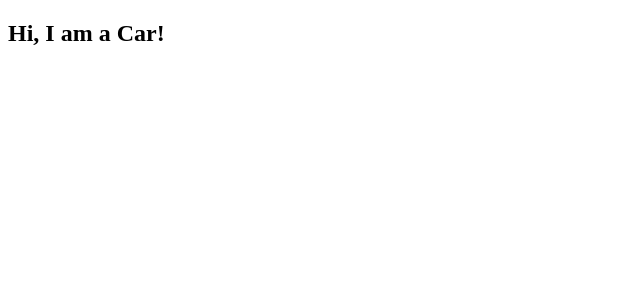
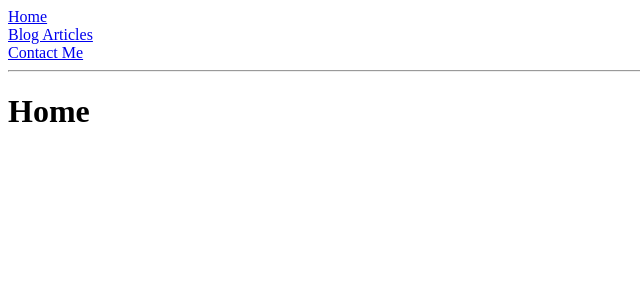
Before and after one commit to abdussametkaci/React_Tutorial, a JavaScript app in the folder my-react-app/: page / in a window 1280 px wide. Shown: the top 300 px of the page, without its empty margins (0-640 px from the left). Built offline with nearby package versions, Linux system fonts and the light colour scheme.

Commit message:
react router

```diff
--- a/my-react-app/src/index.js
+++ b/my-react-app/src/index.js
@@ -1,8 +1,37 @@
-import React from 'react';
 import ReactDOM from 'react-dom';
-import Car from './Car';
+import { BrowserRouter as Router, Switch, Route, Link } from 'react-router-dom';
+import Home from './pages/Home';
+import Blogs from './pages/Blogs';
+import Contact from './pages/Contact';
 
-// const myfirstelement = <h1>Hello React!</h1>;
+export default function App() {
+  return (
+    <Router>
+      <div>
+        <Link to="/">Home</Link>
+      </div>
+      <div>
+        <Link to="/blogs">Blog Articles</Link>
+      </div>
+      <div>
+        <Link to="/contact">Contact Me</Link>
+      </div>
 
-// ReactDOM.render(myfirstelement, document.getElementById("root"));
-ReactDOM.render(<Car />, document.getElementById('root'));
+      <hr />
+
+      <Switch>
+        <Route exact path="/">
+          <Home />
+        </Route>
+        <Route path="/blogs">
+          <Blogs />
+        </Route>
+        <Route path="/contact">
+          <Contact />
+        </Route>
+      </Switch>
+    </Router>
+  );
+}
+
+ReactDOM.render(<App />, document.getElementById('root'));
--- /dev/null
+++ b/my-react-app/src/pages/Blogs.js
@@ -0,0 +1,5 @@
+const Blogs = () => {
+  return <h1>Blog Articles</h1>;
+};
+
+export default Blogs;
--- /dev/null
+++ b/my-react-app/src/pages/Contact.js
@@ -0,0 +1,5 @@
+const Contact = () => {
+  return <h1>Contact Me</h1>;
+};
+
+export default Contact;
--- /dev/null
+++ b/my-react-app/src/pages/Home.js
@@ -0,0 +1,5 @@
+const Home = () => {
+  return <h1>Home</h1>;
+};
+
+export default Home;
```
Also changed, not shown: 1 other file (tests, documents, lock files or other folders).
